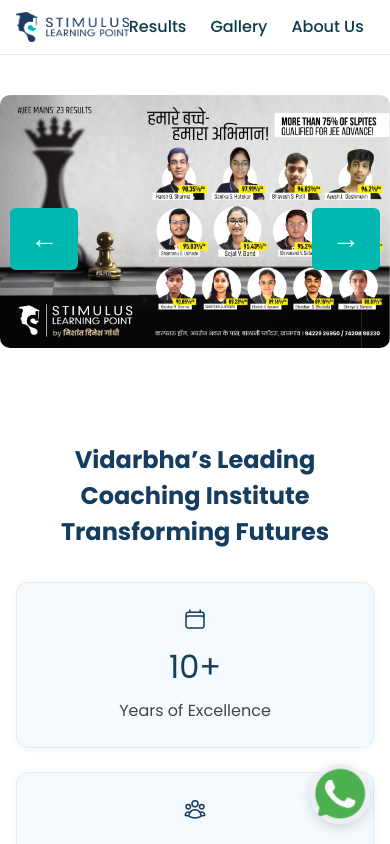
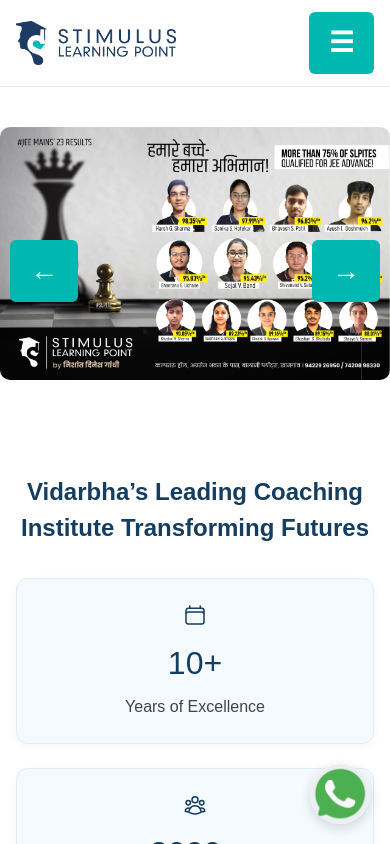
Before and after one commit to Harsh062/slp-website, a Next.js app: page / in a window 390 px wide. Shown: the top 844 px of the page. Built offline with nearby package versions, Linux system fonts and the light colour scheme.

Commit message:
Add hamburger icon for mobile

```diff
--- /dev/null
+++ b/src/app/components/Header.js
@@ -0,0 +1,47 @@
+"use client";
+
+import { useState } from "react";
+import Link from "next/link";
+import Image from "next/image";
+
+export default function Header() {
+  const [menuOpen, setMenuOpen] = useState(false);
+
+  return (
+    <header className="header">
+      <nav className="navbar">
+        <Link href="/">
+          <Image
+            src="/logo/slp1.png"
+            alt="Stimulus Learning Point Logo"
+            width={160}
+            height={60}
+            className="logo"
+          />
+        </Link>
+
+        <button
+          className="hamburger"
+          onClick={() => setMenuOpen((prev) => !prev)}
+        >
+          ☰
+        </button>
+
+        <div className={`nav-items ${menuOpen ? "open" : ""}`}>
+          <a href="/results" onClick={() => setMenuOpen(false)}>
+            Results
+          </a>
+          <a href="/gallery" onClick={() => setMenuOpen(false)}>
+            Gallery
+          </a>
+          <a href="/about-us" onClick={() => setMenuOpen(false)}>
+            About Us
+          </a>
+          <a href="/contact" onClick={() => setMenuOpen(false)}>
+            Contact Us
+          </a>
+        </div>
+      </nav>
+    </header>
+  );
+}
--- a/src/app/globals.css
+++ b/src/app/globals.css
@@ -587,3 +587,47 @@ button:not(.dot) {
 .youtube-link:hover {
   color: var(--accent-color);
 }
+
+/* Hamburger toggle (hidden on desktop) */
+.hamburger {
+  display: none;
+  font-size: 28px;
+  background: none;
+  border: none;
+  cursor: pointer;
+  color: var(--primary-color);
+}
+
+@media (max-width: 768px) {
+  .hamburger {
+    display: block;
+  }
+
+  .nav-items {
+    display: none;
+    flex-direction: column;
+    gap: 16px;
+    position: absolute;
+    top: 70px;
+    right: 16px;
+    background: white;
+    border-radius: 8px;
+    box-shadow: 0 2px 8px rgba(0, 0, 0, 0.15);
+    padding: 16px;
+    z-index: 1000;
+  }
+
+  .nav-items.open {
+    display: flex;
+  }
+
+  .nav-items a {
+    padding: 8px 0;
+    font-weight: 500;
+    color: var(--primary-color);
+  }
+
+  .navbar {
+    position: relative;
+  }
+}
--- a/src/app/layout.js
+++ b/src/app/layout.js
@@ -1,9 +1,7 @@
 import { Geist, Geist_Mono } from "next/font/google";
-import Image from "next/image";
-import Link from "next/link";
-
 import "./globals.css";
-import Footer from "./components/Footer"; // Adjust the path based on your folder structure
+import Footer from "./components/Footer";
+import Header from "./components/Header";
 
 const geistSans = Geist({
   variable: "--font-geist-sans",
@@ -16,55 +14,27 @@ const geistMono = Geist_Mono({
 });
 
 export const metadata = {
-  title: "Create Next App",
-  description: "Generated by create next app",
+  title: "Stimulus Learning Point",
+  description: "SLP Coaching Institute Website",
 };
 
 export default function RootLayout({ children }) {
   return (
     <html lang="en">
-      <head>
-        <link
-          href="https://fonts.googleapis.com/css2?family=Poppins:wght@400;500;700&display=swap"
-          rel="stylesheet"
-        />
-      </head>
       <body
         className={`${geistSans.variable} ${geistMono.variable} antialiased`}
       >
-        <header className="header">
-          <nav className="navbar">
-            <Link href="/">
-              <Image
-                src="/logo/slp1.png"
-                alt="Stimulus Learning Point Logo"
-                width={160}
-                height={60}
-                className="logo"
-              />
-            </Link>
-
-            <div className="nav-items">
-              <a href="/results">Results</a>
-              <a href="/gallery">Gallery</a>
-              <a href="/about-us">About Us</a>
-              <a href="/contact">Contact Us</a>
-            </div>
-          </nav>
-        </header>
-
+        <Header />
         {children}
-
         <Footer />
-
         <a
           href="https://wa.me/919422926950?text=I'm%20interested%20in%20SLP%20courses"
           className="whatsapp-float"
           target="_blank"
           rel="noopener noreferrer"
         >
-          <Image
-            src="/whatsapp_transparent.png" // update if your filename is different
+          <img
+            src="/whatsapp_transparent.png"
             alt="Chat on WhatsApp"
             width={80}
             height={80}
```
